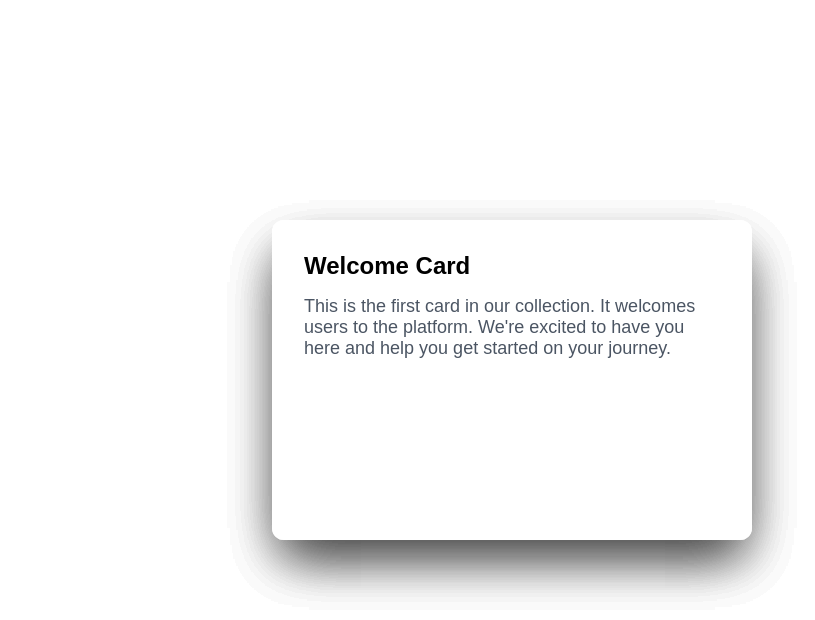
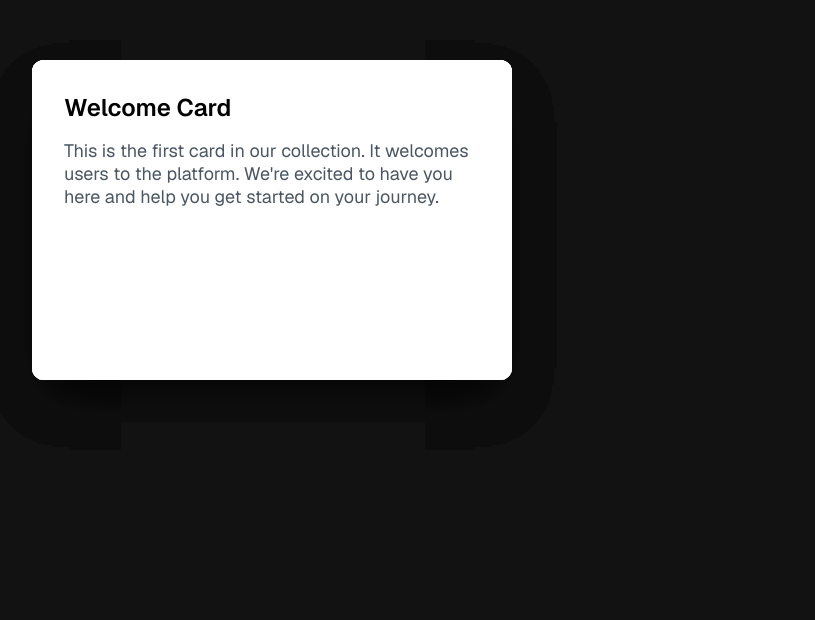
Before and after one commit to GaiaGD/pf-25, a Next.js app: page / in a window 1280 px wide. Shown: the part 180-800 px from the top of the page, without its empty margins (368-1183 px from the left). Built offline with nearby package versions, Linux system fonts and the light colour scheme.

Commit message:
animation looking better

```diff
--- a/cards.json
+++ b/cards.json
@@ -3,42 +3,27 @@
         {
             "id": 1,
             "heading": "Welcome Card",
-            "subheading": "This is the first card in our collection. It welcomes users to the platform. We're excited to have you here and help you get started on your journey.",
-            "offsetX": 0,
-            "offsetY": 0,
-            "rotation": 0
+            "subheading": "This is the first card in our collection. It welcomes users to the platform. We're excited to have you here and help you get started on your journey."
         },
         {
             "id": 2,
             "heading": "About Us",
-            "subheading": "Learn more about our company, mission, and values. We're dedicated to providing exceptional service and building lasting relationships. Our team is passionate about what we do and committed to your success.",
-            "offsetX": 0,
-            "offsetY": 0,
-            "rotation": 0
+            "subheading": "Learn more about our company, mission, and values. We're dedicated to providing exceptional service and building lasting relationships. Our team is passionate about what we do and committed to your success."
         },
         {
             "id": 3,
             "heading": "Services",
-            "subheading": "Explore the wide range of services we offer to our clients. From consulting to implementation, we provide comprehensive solutions tailored to your needs. Our expertise spans multiple industries and technologies.",
-            "offsetX": 0,
-            "offsetY": 0,
-            "rotation": 0
+            "subheading": "Explore the wide range of services we offer to our clients. From consulting to implementation, we provide comprehensive solutions tailored to your needs. Our expertise spans multiple industries and technologies."
         },
         {
             "id": 4,
             "heading": "Contact Information",
-            "subheading": "Find out how to get in touch with our support team. We're available through multiple channels to assist you whenever you need help. Your satisfaction is our top priority and we're here to support you.",
-            "offsetX": 0,
-            "offsetY": 0,
-            "rotation": 0
+            "subheading": "Find out how to get in touch with our support team. We're available through multiple channels to assist you whenever you need help. Your satisfaction is our top priority and we're here to support you."
         },
         {
             "id": 5,
             "heading": "Get Started",
-            "subheading": "Begin your journey with us by following these simple steps. Our onboarding process is designed to be smooth and straightforward. You'll be up and running in no time with our guided setup.",
-            "offsetX": 0,
-            "offsetY": 0,
-            "rotation": 0
+            "subheading": "Begin your journey with us by following these simple steps. Our onboarding process is designed to be smooth and straightforward. You'll be up and running in no time with our guided setup."
         }
     ]
 }
--- a/src/app/components/Card/Card.module.scss
+++ b/src/app/components/Card/Card.module.scss
@@ -5,7 +5,7 @@
   position: absolute;
   top: 50%;
   left: 50%;
-  transform: translate(-50%, -50%);
+  transform: translate(0%, 0%);
   background-color: white;
   border-radius: 0.75rem;
   box-shadow: 0 25px 50px -12px rgb(0 0 0 / 0.25);
--- a/src/app/page.module.scss
+++ b/src/app/page.module.scss
@@ -15,7 +15,6 @@
   flex-direction: column;
   align-items: center;
   justify-content: space-between;
-  padding: 120px 60px;
 }
 
 .intro {
--- a/src/app/page.tsx
+++ b/src/app/page.tsx
@@ -3,7 +3,7 @@
 import { useEffect, useRef, useState } from "react";
 import { AnimatePresence } from 'framer-motion';
 
-
+import styles from "./page.module.scss";
 
 import { cards } from "../../cards.json";
 import Card from "./components/Card/Card";
@@ -20,6 +20,7 @@ export default function Home() {
   // refs
   const activeCardsRef = useRef(activeCards);
   const thrownCardsRef = useRef(thrownCards);
+  const isScrollingRef = useRef(false);
 
   // Keep refs in sync with state
   useEffect(() => {
@@ -33,35 +34,49 @@ export default function Home() {
     const handleWheel = (e: WheelEvent) => {
       e.preventDefault();
 
-      if (isScrolling) return;
+      if (isScrollingRef.current) return;
+
+
 
       if (e.deltaY > 0 && activeCardsRef.current.length > 0) {
         // Scrolling down - throw top card out
+        isScrollingRef.current = true;
         setIsScrolling(true);
         const [topCard, ...rest] = activeCardsRef.current;
         setActiveCards(rest);
         setThrownCards([...thrownCardsRef.current, topCard]);
 
-        setTimeout(() => setIsScrolling(false), 300);
+        setTimeout(() => {
+          isScrollingRef.current = false;
+          setIsScrolling(false);
+        }, 2000);
+
+
+
+
       } else if (e.deltaY < 0 && thrownCardsRef.current.length > 0) {
         // Scrolling up - bring back last thrown card
+        isScrollingRef.current = true;
         setIsScrolling(true);
         const lastThrown = thrownCardsRef.current[thrownCardsRef.current.length - 1];
         setThrownCards(thrownCardsRef.current.slice(0, -1));
         setActiveCards([lastThrown, ...activeCardsRef.current]);
 
-        setTimeout(() => setIsScrolling(false), 300);
+        setTimeout(() => {
+          isScrollingRef.current = false;
+          setIsScrolling(false);
+        }, 2000);
       }
     };
 
     window.addEventListener('wheel', handleWheel, { passive: false });
     return () => window.removeEventListener('wheel', handleWheel);
-  }, [isScrolling]);
+  }, []);
 
 
   return (
-    <div className="page">
-      <main className="main">
+    <div className={styles.page}>
+      <main className={styles.main}>
         <AnimatePresence>
         {
           activeCards.map((card, index) => (
@@ -70,25 +85,19 @@ export default function Home() {
               heading={card.heading}
               subheading={card.subheading}
               id={card.id}
-              offsetX={card.offsetX}
-              offsetY={card.offsetY}
-              rotation={card.rotation}
               motionProps={{
                 initial: {
-                  y: -800,
-                  x: card.offsetX,
-                  rotate: card.rotation,
+                  y: "-100vh",
+                  x: `-50%`,
                 },
                 animate: {
-                  y: card.offsetY,
-                  x: card.offsetX,
-                  rotate: card.rotation,
+                  y: `-50%`,
+                  x: `-50%`,
                   zIndex: activeCards.length - index,
                 },
                 exit: {
-                  y: -800,
-                  x: card.offsetX,
-                  rotate: card.rotation,
+                  y: "-100vh",
+                  x: `-50%`,
                   transition: {
                     duration: 0.5,
                     ease: "easeInOut",
@@ -97,10 +106,7 @@ export default function Home() {
                 transition: {
                   duration: 0.5,
                   ease: "easeInOut",
-                },
-                style: {
-                  transformOrigin: "top center",
-                },
+                }
               }}
             />
           ))
--- a/types.d.ts
+++ b/types.d.ts
@@ -2,8 +2,6 @@ interface CardProps {
   id: number;
   heading: string;
   subheading: string;
-  offsetX: number;
-  offsetY: number;
-  rotation: number;
   motionProps?: HTMLMotionProps<"div">;
+  onExit?: () => void;
 }
```
